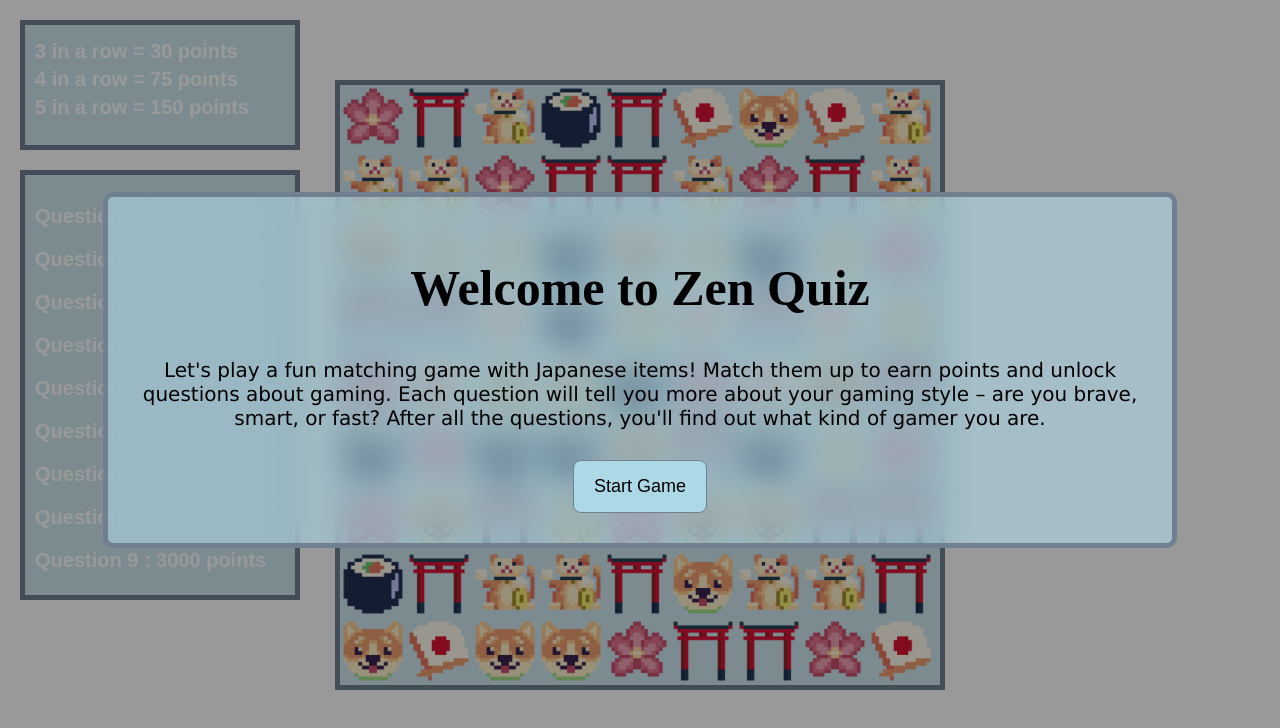
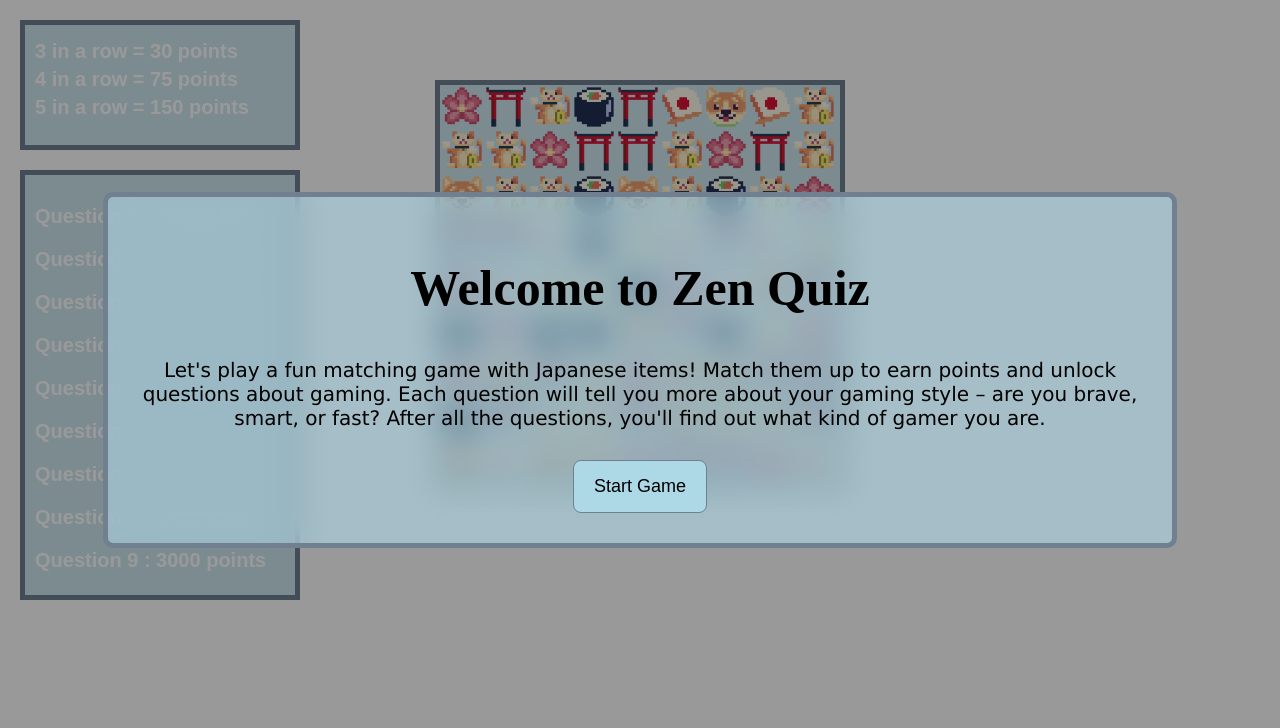
Before and after one commit to JasperDeJonghe/Codedex-challenge-april, a plain HTML site: page index.html in a window 1280 px wide. Drawn offline with Linux system fonts and the light colour scheme; a web font is replaced by a local one.

Commit message:
change size board

```diff
--- a/candy.css
+++ b/candy.css
@@ -47,8 +47,8 @@ body {
 }
 
 #board {
-    width: 600px;
-    height: 600px;
+    width: 400px;
+    height: 400px;
     background-color: rgba(173, 216, 230, 0.6);
     backdrop-filter: blur(15px);
     border: 5px solid slategray;
@@ -59,8 +59,8 @@ body {
 }
 
 #board img {
-    width: 66px;
-    height: 66px;
+    width: 44px;
+    height: 44px;
 }
 
 /* CSS for Modal Popup */
```
